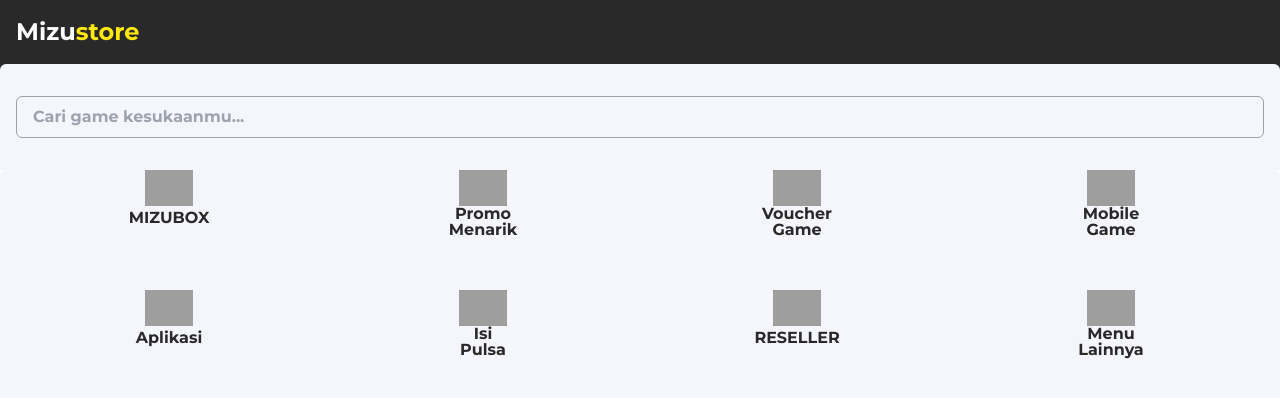
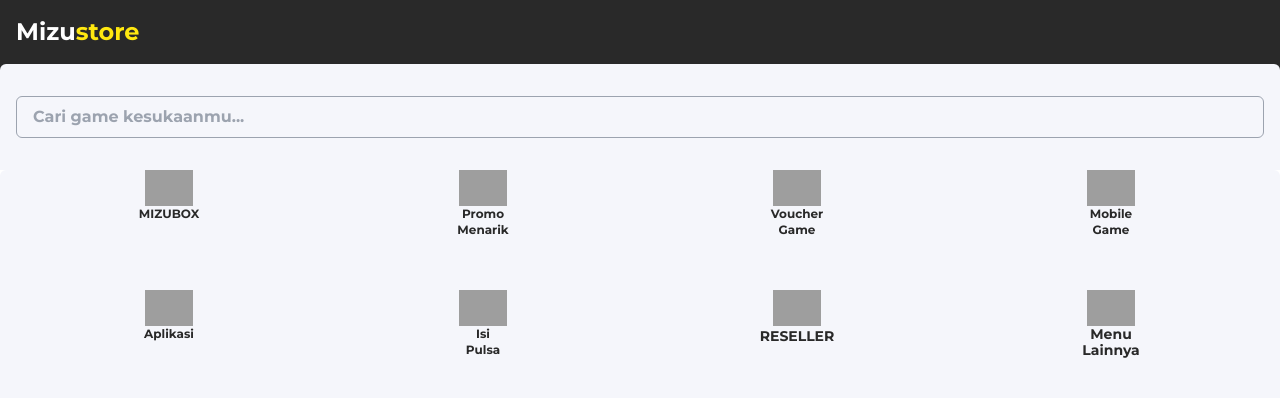
Before and after one commit to mizucode/topupmizu, a website: page public/index.html in a window 1280 px wide. Drawn offline with nearby package versions, Linux system fonts and the light colour scheme; grey boxes are pictures that could not be loaded; some icons are missing.

Commit message:
fix menu section

```diff
--- a/public/index.html
+++ b/public/index.html
@@ -63,7 +63,9 @@
 								alt=""
 							/>
 							<div class="content">
-								<h1 class="text-center font-bold text-primary">MIZUBOX</h1>
+								<h1 class="text-center text-xs font-bold text-primary">
+									MIZUBOX
+								</h1>
 							</div>
 						</div>
 					</div>
@@ -74,7 +76,9 @@
 								alt=""
 							/>
 							<div class="content">
-								<h1 class="text-center font-bold text-primary leading-4">
+								<h1
+									class="text-center text-xs font-bold text-primary leading-4"
+								>
 									Promo Menarik
 								</h1>
 							</div>
@@ -87,7 +91,9 @@
 								alt=""
 							/>
 							<div class="content">
-								<h1 class="text-center font-bold text-primary leading-4">
+								<h1
+									class="text-center text-xs font-bold text-primary leading-4"
+								>
 									Voucher Game
 								</h1>
 							</div>
@@ -100,7 +106,9 @@
 								alt=""
 							/>
 							<div class="content">
-								<h1 class="text-center font-bold text-primary leading-4">
+								<h1
+									class="text-center text-xs font-bold text-primary leading-4"
+								>
 									Mobile Game
 								</h1>
 							</div>
@@ -113,7 +121,9 @@
 								alt=""
 							/>
 							<div class="content">
-								<h1 class="text-center font-bold text-primary">Aplikasi</h1>
+								<h1 class="text-center text-xs font-bold text-primary">
+									Aplikasi
+								</h1>
 							</div>
 						</div>
 					</div>
@@ -124,7 +134,9 @@
 								alt=""
 							/>
 							<div class="content">
-								<h1 class="text-center font-bold text-primary leading-4">
+								<h1
+									class="text-center text-xs font-bold text-primary leading-4"
+								>
 									Isi Pulsa
 								</h1>
 							</div>
@@ -137,7 +149,9 @@
 								alt=""
 							/>
 							<div class="content">
-								<h1 class="text-center font-bold text-primary">RESELLER</h1>
+								<h1 class="text-center text-sm font-bold text-primary">
+									RESELLER
+								</h1>
 							</div>
 						</div>
 					</div>
@@ -148,7 +162,9 @@
 								alt=""
 							/>
 							<div class="content">
-								<h1 class="text-center font-bold text-primary leading-4">
+								<h1
+									class="text-center text-sm font-bold text-primary leading-4"
+								>
 									Menu Lainnya
 								</h1>
 							</div>
```
Also changed, not shown: public/css/style.css.
